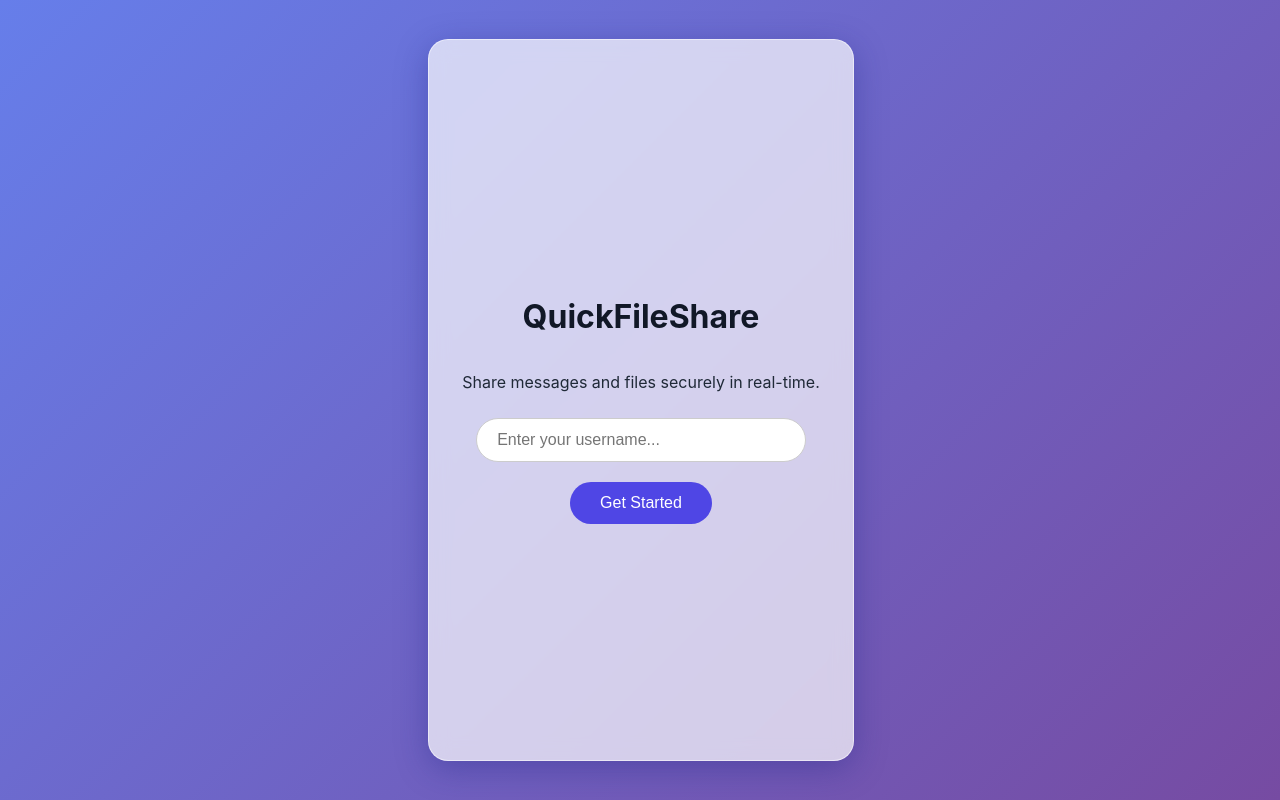
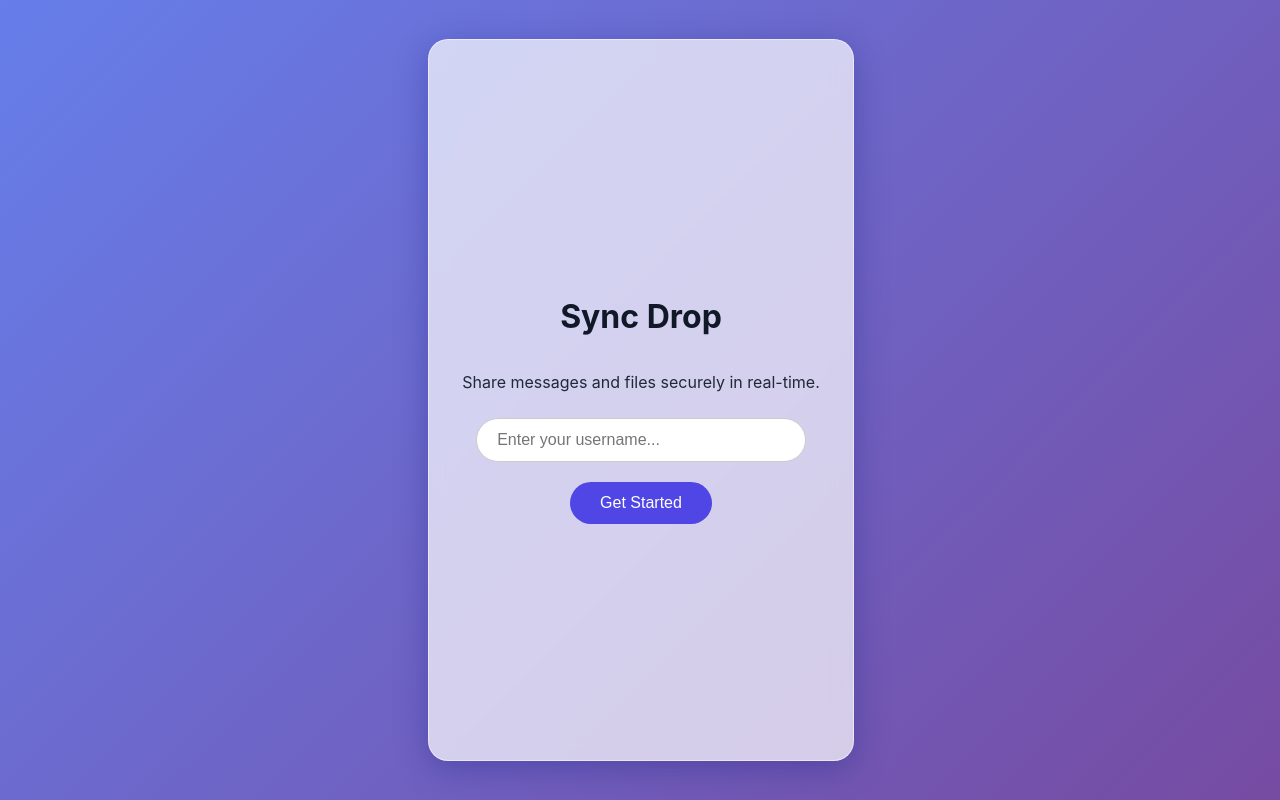
Before and after one commit to Shubham20040627/QuickFileTransfer, a React (Vite) app in the folder client/: page / in a window 1280 px wide. Built offline with nearby package versions, Linux system fonts and the light colour scheme; no server answers.

Commit message:
chore: rename app to Sync Drop

```diff
--- a/client/index.html
+++ b/client/index.html
@@ -1,13 +1,16 @@
 <!doctype html>
 <html lang="en">
+
 <head>
   <meta charset="UTF-8" />
   <link rel="icon" type="image/svg+xml" href="/vite.svg" />
   <meta name="viewport" content="width=device-width, initial-scale=1.0" />
-    <title>QuickFileShare</title>
+  <title>Sync Drop</title>
 </head>
+
 <body>
   <div id="root"></div>
   <script type="module" src="/src/main.jsx"></script>
 </body>
+
 </html>
--- a/client/src/components/Welcome.jsx
+++ b/client/src/components/Welcome.jsx
@@ -12,7 +12,7 @@ function Welcome({ setUsername, setScreen }) {
 
     return (
         <div className="screen">
-            <h1>QuickFileShare</h1>
+            <h1>Sync Drop</h1>
             <p>Share messages and files securely in real-time.</p>
             <input
                 type="text"
```
Lines whose indentation alone changed are shown as unchanged.
